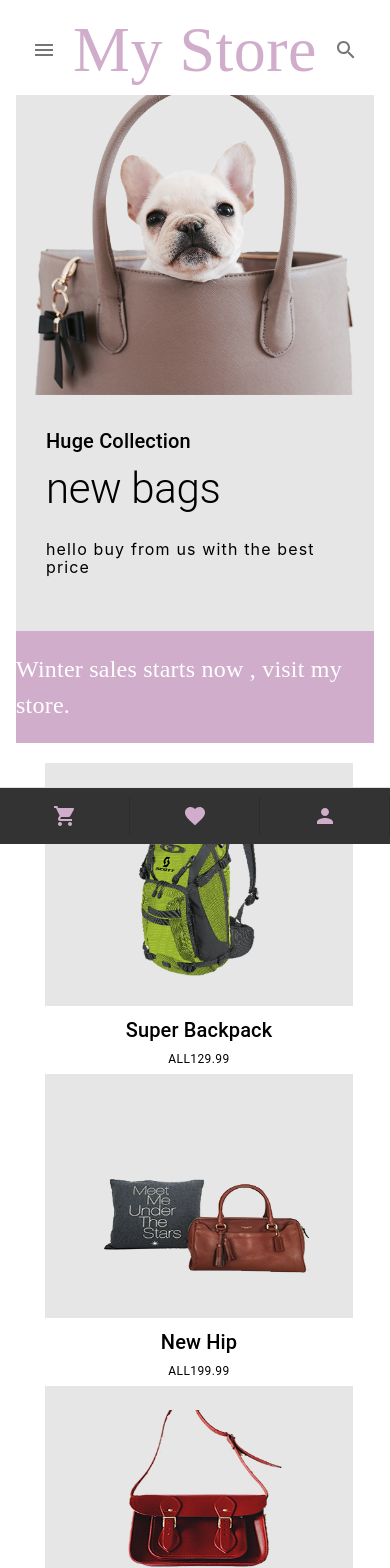
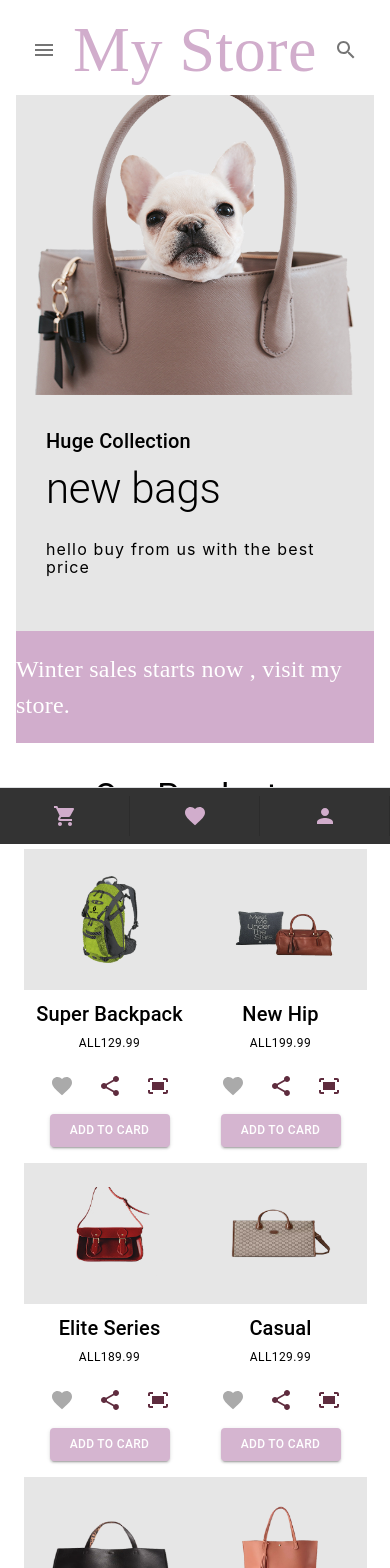
Before and after one commit to ElioHimci/final-project, a React (Create React App) app: page / in a window 390 px wide. Shown: the top 1568 px of the page. Built offline with nearby package versions, Linux system fonts and the light colour scheme; a web font is replaced by a local one.

Commit message:
vendosa ikonat e produkteve ne mobile

```diff
--- a/src/App.js
+++ b/src/App.js
@@ -8,6 +8,7 @@ import Appbar from './components/appbar';
 import Banner from './components/banner';
 import Promotions from './components/promotions';
 import Products from './components/products';
+import { Box, Typography } from '@mui/material';
 function App() {
 
 
@@ -17,6 +18,9 @@ function App() {
     <Appbar/>
     <Banner/>
     <Promotions/>
+    <Box display={"flex"} justifyContent={"center"} sx = {{padding : 4}}>
+      <Typography variant='h4'>Our Products</Typography>
+    </Box>
     <Products/>
       {/*
       Footer
--- a/src/components/products/SingleProduct.js
+++ b/src/components/products/SingleProduct.js
@@ -1,14 +1,33 @@
-import { Product, ProductImage } from "../../styles/Products";
+import { Product, ProductActionButton, ProductActionsWrapper, ProductAddToCart, ProductFavButton, ProductImage } from "../../styles/Products";
 import ProductMeta from "./ProductMeta";
 import React from "react";
-
+import { Stack } from "@mui/system";
+import { Favorite, FitScreen } from "@mui/icons-material";
+import ShareIcon from '@mui/icons-material/Share';
 
 export default function SingleProduct({product,matches}){
 
     return (
+        <>
+
         <Product>
             <ProductImage src={product.image} />
             <ProductMeta product={product} matches= {matches}/>
+            <ProductActionsWrapper>
+                <Stack direction={"row"}>
+                    <ProductFavButton isFav={0}>
+                        <Favorite/>
+                    </ProductFavButton>
+                    <ProductActionButton>
+                        <ShareIcon color={"primary"}/>
+                    </ProductActionButton>
+                    <ProductActionButton>
+                        <FitScreen color={"primary"}/>
+                    </ProductActionButton>
+                </Stack>
+            </ProductActionsWrapper>
         </Product>
+        <ProductAddToCart variant = "contained"> ADD TO CARD</ProductAddToCart>
+        </>
         );
 }
--- a/src/components/products/index.js
+++ b/src/components/products/index.js
@@ -10,7 +10,11 @@ export default function Products() {
     const matches = useMediaQuery(theme.breakpoints.down('md'));
 
     const renderProducts = products.map (product => (
-        <Grid item key = {products.id} display = 'flex ' flexDirection={'column'}
+        <Grid item key = {products.id}
+        xs = {2}
+        sm = {4}
+        md = {4}
+        display = 'flex ' flexDirection={'column'}
         alignItems= "center">
             <SingleProduct product = {product} matches = {matches} />
         </Grid>
@@ -19,8 +23,10 @@ export default function Products() {
         <Container>
             <Grid
             container
+            spacing = {{ xs : 2 , md : 3 }}
             justifyContent={'center'}
             sx = {{ margin: "20px 4px 10px 4px" }}
+            columns = {{xs :4 , sm : 8 , md : 12}}
             >
                 {renderProducts}
             </Grid>
--- a/src/styles/Products/index.js
+++ b/src/styles/Products/index.js
@@ -27,15 +27,20 @@ export const ProductActionButton = styled(IconButton)(()=> ({
     background : Colors.white,
     margin : 4,
 }))
-export const ProductFavButton = styled(ProductActionButton)(({isfav,theme})=> ({
-    color: isfav ? Colors.primary : Colors.light ,
+export const ProductFavButton = styled(ProductActionButton, {
+    shouldForwardProp : (prop) => prop !== 'isFav'
+})(({isFav,theme})=> ({
+
+    color: isFav ? Colors.primary : Colors.light ,
     [theme.breakpoints.up('md')] : {
         position:'absolute',
         right:0,
         top : 0
     }
 }))
-export const ProductAddToCart = styled(Button)(({show,theme})=> ({
+export const ProductAddToCart = styled(Button, {
+    shouldForwardProp : (prop) => prop !== 'show'
+})(({show,theme})=> ({
 
     width : "120px",
     fontSize: "12px",
@@ -57,7 +62,9 @@ export const ProductMetaWrapper = styled(Box)(({ theme })=> ({
     flexDirection : "column",
     alignItems : "center",
 }))
-export const ProductActionsWrapper = styled(Box)(({show,theme})=> ({
+export const ProductActionsWrapper = styled(Box, {
+    shouldForwardProp : (prop) => prop !== 'show'
+})(({show,theme})=> ({
     padding : 4,
     display: "flex",
     flexDirection : "column",
```
